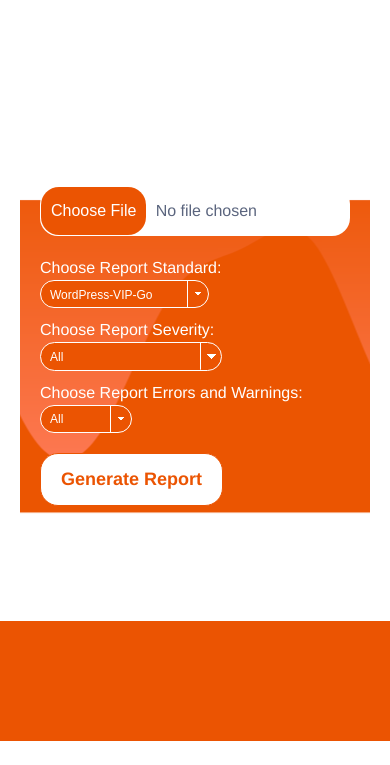
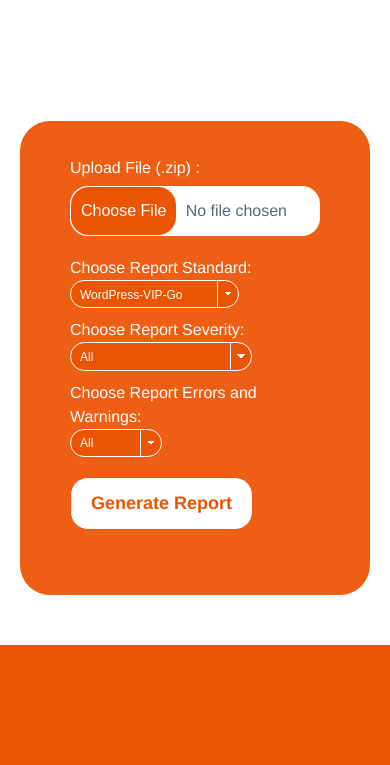
Before and after one commit to ronakganatra-multidots/phpcsreport, a PHP site: page / in a window 390 px wide. Shown: the part 859-1624 px from the top of the page. Before the commit the page ends 1600 px from the top, so only its background shows below. Run offline with PHP 8.4, Linux system fonts and the light colour scheme.

Commit message:
Update main.css

```diff
--- a/assets/css/main.css
+++ b/assets/css/main.css
@@ -1582,6 +1582,11 @@ select:active {
   .phpcs-section .phpcs-wrapper .phpcs-report-form .choose-file{
     padding: 20px;
   }
+  .phpcs-section .phpcs-wrapper {
+    padding: 65px 50px 50px;
+    border-radius: 30px;
+    background: #ee5a0ef7;
+  }
 }
 
 .footer .widget-wrapper .footer-widget {
```
